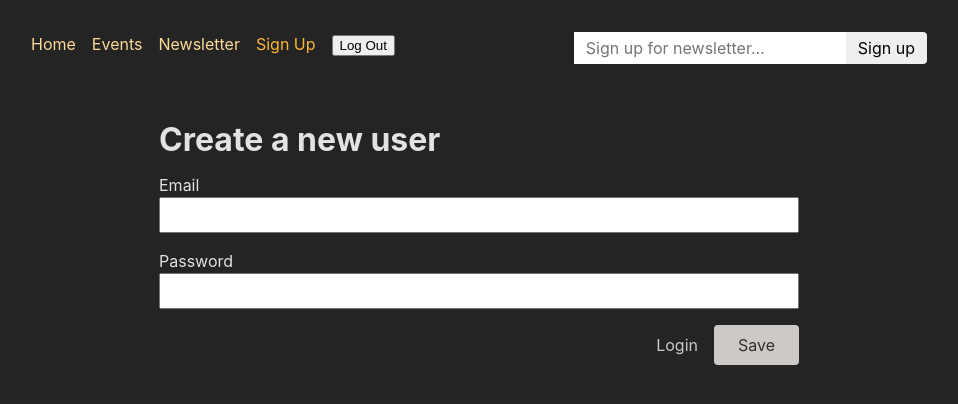
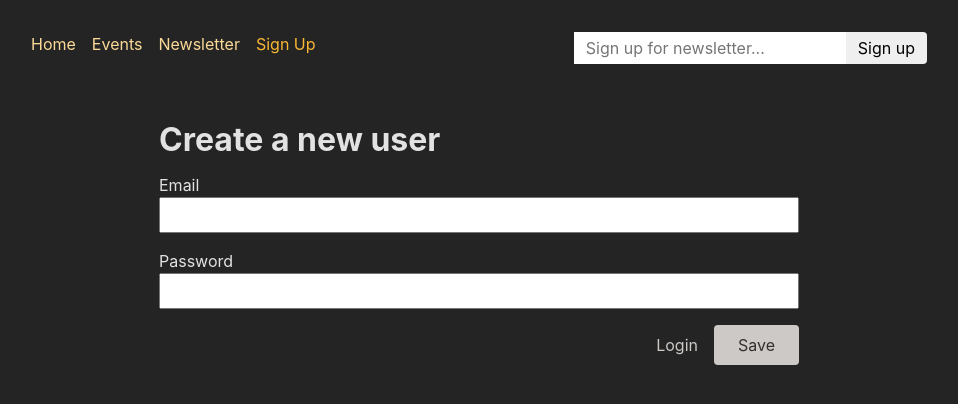
Before and after one commit to Sushil-18/React_Auth, a React (Create React App) app: page /auth in a window 1280 px wide. Shown: the top 404 px of the page, without its empty margins (161-1119 px from the left). Built offline with nearby package versions, Linux system fonts and the light colour scheme.

Commit message:
Implemented redux store to store the login and logout state and implement router protection

```diff
--- a/package.json
+++ b/package.json
@@ -3,11 +3,13 @@
   "version": "0.1.0",
   "private": true,
   "dependencies": {
+    "@reduxjs/toolkit": "^2.2.6",
     "@testing-library/jest-dom": "^5.16.5",
     "@testing-library/react": "^13.4.0",
     "@testing-library/user-event": "^13.5.0",
     "react": "^18.2.0",
     "react-dom": "^18.2.0",
+    "react-redux": "^9.1.2",
     "react-router-dom": "^6.4.1",
     "react-scripts": "5.0.1",
     "web-vitals": "^2.1.4"
--- a/src/App.js
+++ b/src/App.js
@@ -17,6 +17,7 @@ import AuthenticationPage, {
   action as authAction,
 } from "./pages/Authentication";
 import { LogOut as logoutAction } from "./pages/LogOut";
+import { authLoader } from "./util/auth";
 
 const router = createBrowserRouter([
   {
@@ -49,6 +50,7 @@ const router = createBrowserRouter([
                 path: "edit",
                 element: <EditEventPage />,
                 action: manipulateEventAction,
+                loader: authLoader,
               },
             ],
           },
@@ -56,6 +58,7 @@ const router = createBrowserRouter([
             path: "new",
             element: <NewEventPage />,
             action: manipulateEventAction,
+            loader: authLoader,
           },
         ],
       },
--- a/src/components/EventItem.js
+++ b/src/components/EventItem.js
@@ -1,15 +1,17 @@
-import { Link, useSubmit } from 'react-router-dom';
+import { Link, useSubmit } from "react-router-dom";
 
-import classes from './EventItem.module.css';
+import classes from "./EventItem.module.css";
+import { useSelector } from "react-redux";
 
 function EventItem({ event }) {
+  const isLoggedin = useSelector((state) => state.auth.isLoggedin);
   const submit = useSubmit();
 
   function startDeleteHandler() {
-    const proceed = window.confirm('Are you sure?');
+    const proceed = window.confirm("Are you sure?");
 
     if (proceed) {
-      submit(null, { method: 'delete' });
+      submit(null, { method: "delete" });
     }
   }
 
@@ -20,8 +22,12 @@ function EventItem({ event }) {
       <time>{event.date}</time>
       <p>{event.description}</p>
       <menu className={classes.actions}>
-        <Link to="edit">Edit</Link>
-        <button onClick={startDeleteHandler}>Delete</button>
+        {isLoggedin && (
+          <>
+            <Link to="edit">Edit</Link>
+            <button onClick={startDeleteHandler}>Delete</button>
+          </>
+        )}
       </menu>
     </article>
   );
--- a/src/components/EventsNavigation.js
+++ b/src/components/EventsNavigation.js
@@ -1,8 +1,10 @@
-import { NavLink } from 'react-router-dom';
+import { NavLink } from "react-router-dom";
 
-import classes from './EventsNavigation.module.css';
+import classes from "./EventsNavigation.module.css";
+import { useSelector } from "react-redux";
 
 function EventsNavigation() {
+  const isLoggedin = useSelector((state) => state.auth.isLoggedin);
   return (
     <header className={classes.header}>
       <nav>
@@ -18,6 +20,7 @@ function EventsNavigation() {
               All Events
             </NavLink>
           </li>
+          {isLoggedin && (
             <li>
               <NavLink
                 to="/events/new"
@@ -28,6 +31,7 @@ function EventsNavigation() {
                 New Event
               </NavLink>
             </li>
+          )}
         </ul>
       </nav>
     </header>
--- a/src/components/MainNavigation.js
+++ b/src/components/MainNavigation.js
@@ -1,9 +1,14 @@
-import { Form, NavLink } from "react-router-dom";
+import { Form, NavLink, useParams } from "react-router-dom";
 
 import classes from "./MainNavigation.module.css";
 import NewsletterSignup from "./NewsletterSignup";
+import { useSelector } from "react-redux";
 
 function MainNavigation() {
+  const isLoggedin = useSelector((state) => state.auth.isLoggedin);
+  /* const urlParams = new URLSearchParams(window.location.search);
+  const mode = urlParams.get("mode"); */
+
   return (
     <header className={classes.header}>
       <nav>
@@ -40,6 +45,7 @@ function MainNavigation() {
               Newsletter
             </NavLink>
           </li>
+          {!isLoggedin && (
             <li>
               <NavLink
                 to="/auth?mode=signup"
@@ -50,11 +56,14 @@ function MainNavigation() {
                 Sign Up
               </NavLink>
             </li>
+          )}
+          {isLoggedin && (
             <li>
               <Form action="/logout" method="post">
                 <button>Log Out</button>
               </Form>
             </li>
+          )}
         </ul>
       </nav>
       <NewsletterSignup />
--- a/src/index.js
+++ b/src/index.js
@@ -1,12 +1,16 @@
-import React from 'react';
-import ReactDOM from 'react-dom/client';
+import React from "react";
+import ReactDOM from "react-dom/client";
 
-import './index.css';
-import App from './App';
+import "./index.css";
+import App from "./App";
+import store from "./store/Store";
+import { Provider } from "react-redux";
 
-const root = ReactDOM.createRoot(document.getElementById('root'));
+const root = ReactDOM.createRoot(document.getElementById("root"));
 root.render(
   <React.StrictMode>
-    <App />
+    <Provider store={store}>
+      <App />
+    </Provider>
   </React.StrictMode>
 );
--- a/src/pages/Authentication.js
+++ b/src/pages/Authentication.js
@@ -1,5 +1,7 @@
 import { json, redirect } from "react-router-dom";
 import AuthForm from "../components/AuthForm";
+import store from "../store/Store";
+import { login } from "../store/authSlice";
 
 function AuthenticationPage() {
   return <AuthForm />;
@@ -37,6 +39,7 @@ export async function action({ request }) {
   const token = resData.token;
   //Storing JWT token in localstorage as backend accepts it from only localhost
   localStorage.setItem("token", token);
+  store.dispatch(login());
 
   return redirect("/");
 }
--- a/src/pages/LogOut.js
+++ b/src/pages/LogOut.js
@@ -1,6 +1,9 @@
 import { redirect } from "react-router-dom";
+import store from "../store/Store";
+import { logout } from "../store/authSlice";
 
 export function LogOut() {
   localStorage.removeItem("token");
+  store.dispatch(logout());
   return redirect("/");
 }
--- /dev/null
+++ b/src/store/Store.js
@@ -0,0 +1,10 @@
+import { configureStore } from "@reduxjs/toolkit";
+import authReducer from "./authSlice";
+
+const store = configureStore({
+  reducer: {
+    auth: authReducer,
+  },
+});
+
+export default store;
--- /dev/null
+++ b/src/store/authSlice.js
@@ -0,0 +1,20 @@
+import { createSlice } from "@reduxjs/toolkit";
+
+const authSlice = createSlice({
+  name: "auth",
+  initialState: {
+    isLoggedin: false,
+  },
+  reducers: {
+    login: (state) => {
+      state.isLoggedin = true;
+    },
+    logout: (state) => {
+      state.isLoggedin = false;
+    },
+  },
+});
+
+export const { login, logout } = authSlice.actions;
+
+export default authSlice.reducer;
--- a/src/util/auth.js
+++ b/src/util/auth.js
@@ -1,4 +1,14 @@
+import { redirect } from "react-router-dom";
+
 export function getAuthToken() {
   const token = localStorage.getItem("token");
   return token;
 }
+
+export function authLoader() {
+  const token = getAuthToken();
+
+  if (!token) {
+    return redirect("/auth");
+  }
+}
```
Also changed, not shown: 1 other file (tests, documents, lock files or other folders). Lines whose indentation alone changed are shown as unchanged.
